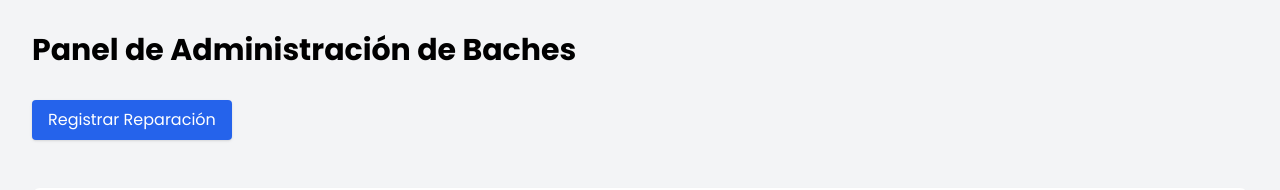
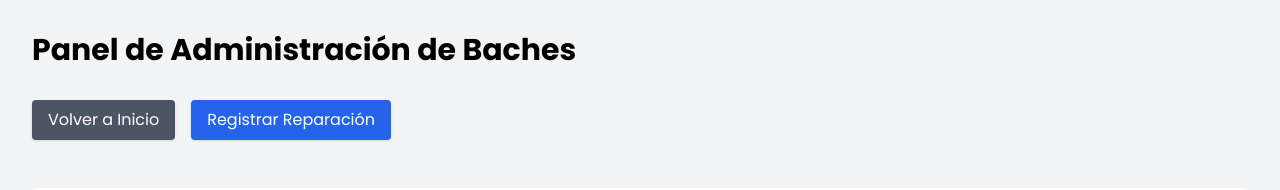
Before and after one commit to LuisPilier/ssrb, a React (Create React App) app: page /admin in a window 1280 px wide. Shown: the top 190 px of the page. Built offline with nearby package versions, Linux system fonts and the light colour scheme; no server answers; the database is empty.

Commit message:
cambio de titulo e icono

```diff
--- a/public/index.html
+++ b/public/index.html
@@ -2,12 +2,12 @@
 <html lang="en">
   <head>
     <meta charset="utf-8" />
-    <link rel="icon" href="%PUBLIC_URL%/favicon.ico" />
+    <link rel="icon" href="./car_3729062.png" />
     <meta name="viewport" content="width=device-width, initial-scale=1" />
     <meta name="theme-color" content="#000000" />
     <meta
       name="description"
-      content="Web site created using create-react-app"
+      content="Sistema de Gestión de Baches y Reparaciones"
     />
     <link rel="apple-touch-icon" href="%PUBLIC_URL%/logo192.png" />
     <!--
@@ -24,7 +24,7 @@
       work correctly both with client-side routing and a non-root public URL.
       Learn how to configure a non-root public URL by running `npm run build`.
     -->
-    <title>React App</title>
+    <title>SSRB - GRUPO 4</title>
   </head>
   <body>
     <noscript>You need to enable JavaScript to run this app.</noscript>
--- a/src/pages/Admin.js
+++ b/src/pages/Admin.js
@@ -1,18 +1,30 @@
 import React, { useState } from 'react';
+import { useNavigate } from 'react-router-dom'; // Cambia a useNavigate
 import BacheList from '../components/BacheList';
 import ReparacionForm from '../components/ReparacionForm';
 import ReparacionList from '../components/ReparacionList';
 
 const AdminDashboard = () => {
   const [isModalOpen, setIsModalOpen] = useState(false);
+  const navigate = useNavigate(); // Usa useNavigate para redirigir
 
   const openModal = () => setIsModalOpen(true);
   const closeModal = () => setIsModalOpen(false);
 
+  const goToHome = () => {
+    navigate('/'); // Cambia la ruta a la página de inicio según sea necesario
+  };
+
   return (
     <div className="min-h-screen bg-gray-100 p-8 font-poppins">
       <h1 className="text-3xl font-bold mb-8">Panel de Administración de Baches</h1>
-      <div className="mb-12">
+      <div className="mb-12 flex space-x-4">
+        <button
+          onClick={goToHome}
+          className="bg-gray-600 text-white py-2 px-4 rounded shadow hover:bg-gray-700 transition duration-300"
+        >
+          Volver a Inicio
+        </button>
         <button
           onClick={openModal}
           className="bg-blue-600 text-white py-2 px-4 rounded shadow hover:bg-blue-700 transition duration-300"
```
Also changed, not shown: public/car_3729062.png (added).
